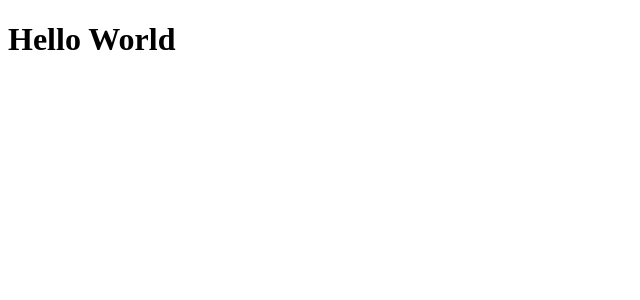
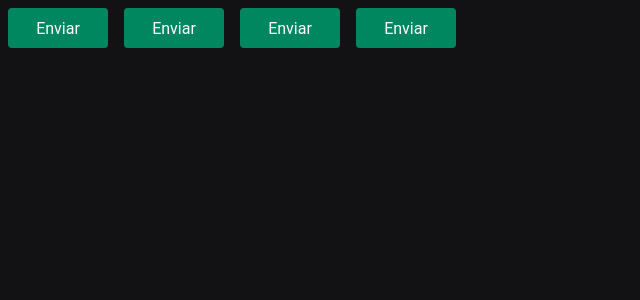
Before and after one commit to vribeiro48/ignite-timer, a React app: page / in a window 1280 px wide. Shown: the top 300 px of the page, without its empty margins (0-640 px from the left). Built offline with nearby package versions, Linux system fonts and the light colour scheme; the HTML template or start-up script is replaced by a standard one.

Commit message:
Starting the app with ThemeProvider

```diff
--- a/src/App.tsx
+++ b/src/App.tsx
@@ -1,5 +1,19 @@
+import { ThemeProvider } from 'styled-components'
+import { Button } from "./components/Button"
+
+import { defaultTheme } from './styles/themes/default'
+import { GlobalStyle } from './styles/themes/global'
+
 export function App() {
   return (
-    <h1>Hello World</h1>
+    <ThemeProvider theme={defaultTheme}>
+      <Button variant="primary" />
+      <Button variant="secondary" />
+      <Button variant="success" />
+      <Button variant="danger" />
+
+
+      <GlobalStyle />
+    </ThemeProvider>
   )
 }
```
